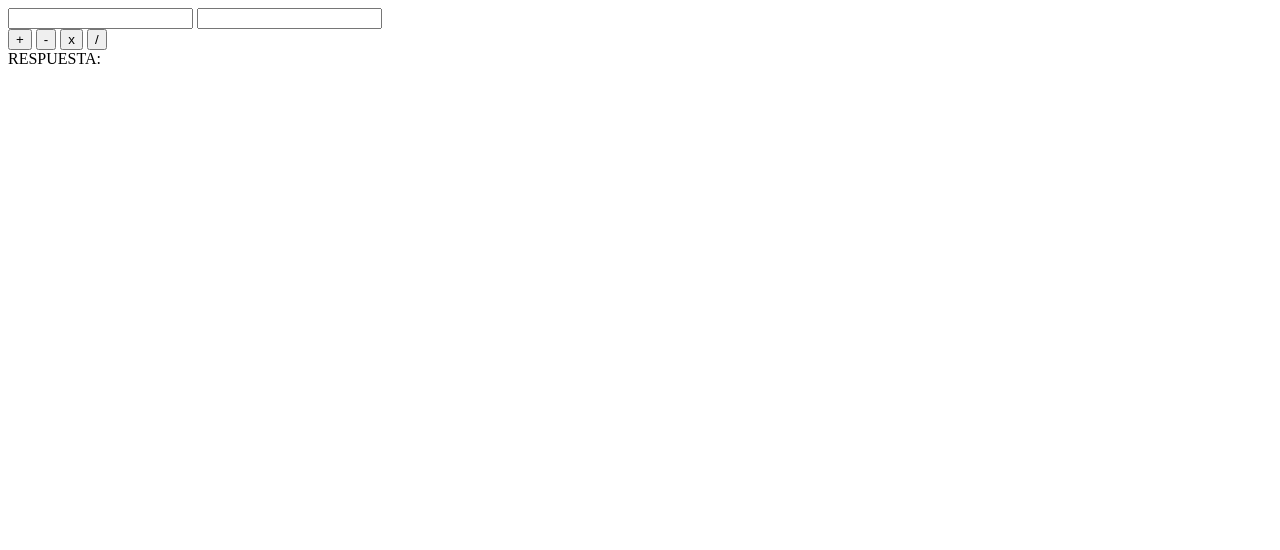
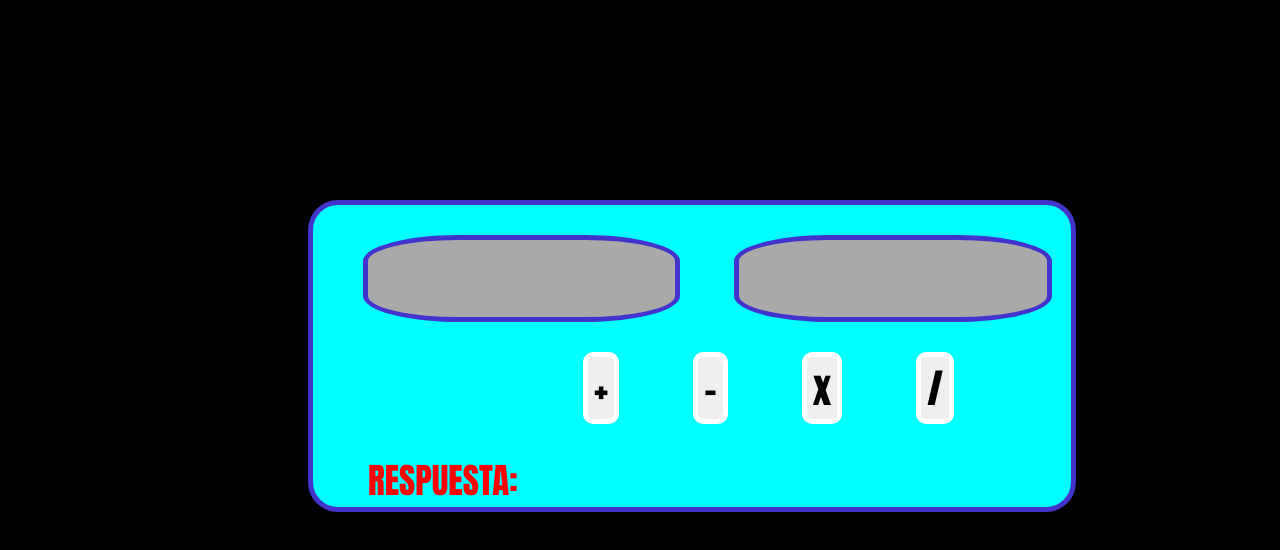
Before and after one commit to esrojas27/terceraTarea_Bictia, a plain HTML site: page index.html in a window 1280 px wide. Drawn offline with Linux system fonts and the light colour scheme.

Commit message:
Actualizacion del css

```diff
--- a/assets/css/main.css
+++ b/assets/css/main.css
@@ -0,0 +1,62 @@
+html{
+    background-color: rgb(0, 0, 0);
+
+}
+
+.calculadora{
+    background-color: cyan;
+    width: 60%;
+    border-color: tomato;
+    border-radius: 30px;
+    margin-left: 300px;
+    margin-top: 200px;
+    border: 5px solid rgb(66, 51, 204);
+}
+
+
+/* El estilo de las entradas de texto  */
+.input{
+    width: 40%;
+    border-radius: 30%;
+    text-align: center;
+    background-color: darkgrey ;
+    color: wheat;
+    font-family: Impact, Haettenschweiler, 'Arial Narrow Bold', sans-serif;
+    font-size: 50px;
+    margin-top: 30px;
+    margin-left: 50px;
+    border: 5px solid rgb(66, 51, 204);
+}
+
+/* El estilo del div de los botones para poder acomodarlo adecuadamente en pantalla*/
+.botones_div{
+    margin-left: 200px;
+    margin-top: 30px;
+
+}
+
+/*El estilo de los botones como tal */
+.botones{
+    margin-left:70px;
+    font-family: Impact, Haettenschweiler, 'Arial Narrow Bold', sans-serif;
+    font-size: 40px;
+    font-weight: 600;
+    border-radius: 10px;
+    border: 5px solid rgb(255, 255, 255);
+}
+
+/* Estilo de los botones solo que esta vez cuando se pasa el cursor por encima*/
+.botones:hover{
+    color: white;
+    background-color: red;
+}
+
+/*Estilo del campo de respuesta*/
+.res{
+    font-family: Impact, Haettenschweiler, 'Arial Narrow Bold', sans-serif;
+    font-size: 35px;
+    margin-left: 55px;
+    margin-top: 30px;
+    color: red;
+
+}
--- a/assets/js/scripts.js
+++ b/assets/js/scripts.js
@@ -133,27 +133,28 @@ function diaSemana(dia){
 }
 */
 
+//creamso las tres variable las cuales vamos a utilizar en todo el codigo
 let inputNum1 = null;
-let inputNum2 = null;
-let respuesta = document.getElementById('respuesta');
+let inputNum2 = null;//estas dos variables son en las que guardaremos el valor de los espacios escritos por el usuario
+let respuesta = document.getElementById('respuesta');//en esta variable estamos obteniendo en el lugar donde vamos a colocar la respuesta de la opercacion
 
-function suma(){
+function suma(){ //creamos una funcion de suma
 
-    let suma = null;
+    let suma = null; //creamos una variable en donde vamos a guardar el resultado de la operacion
 
     inputNum1 = document.getElementById('num1').value
-    inputNum2 = document.getElementById('num2').value
+    inputNum2 = document.getElementById('num2').value //en estas dos variable obtenemos el valor de los dos campos "input" que es donde el usuario coloco los numeros a operar
     n1 = parseInt(inputNum1,10)
-    n2 = parseInt(inputNum2,10)
-    suma=(n1+n2)
+    n2 = parseInt(inputNum2,10) //aqui parseamos los valores obtenidos para pasarlos a numeros en base 10
+    suma=(n1+n2) //aqui hacemos la operacion correspondiente
 
-    respuesta.innerText = suma;
+    respuesta.innerText = suma;//finalemente escribimos el resultado de la opeacion en el div del cual tenemos la ubicacion por si id
 
 }
 
 function resta(){
 
-    let resta = null;
+    let resta = null; //creamos una variable en donde vamos a guardar el resultado de la operacion
 
     inputNum1 = document.getElementById('num1').value
     inputNum2 = document.getElementById('num2').value
@@ -166,7 +167,7 @@ function resta(){
 }
 function multi(){
 
-    let  multi= null;
+    let  multi= null; //creamos una variable en donde vamos a guardar el resultado de la operacion
 
     inputNum1 = document.getElementById('num1').value
     inputNum2 = document.getElementById('num2').value
@@ -175,14 +176,13 @@ function multi(){
     multi=(n1*n2)
 
     respuesta.innerText = multi;
-    console.log(multi)
-    alert(multi)
+
 
 }
 
 function divi(){
 
-    let divi = null;
+    let divi = null; //creamos una variable en donde vamos a guardar el resultado de la operacion
 
     inputNum1 = document.getElementById('num1').value
     inputNum2 = document.getElementById('num2').value
--- a/index.html
+++ b/index.html
@@ -5,19 +5,21 @@
         <link rel="stylesheet" href="assets/css/main.css" />
     </head>
     <body>
-        <div>
-            <input type="number" id="num1">
-            <input type="number" id="num2">
-        </div>
-        <div>
-            <button onclick="suma()">+</button>
-            <button onclick="resta()">-</button>
-            <button onclick="multi()">x</button>
-            <button onclick="divi()">/</button>
-        </div>
-        <div>
-            <span>RESPUESTA:</span>
-            <span id="respuesta"></span>
+        <div class="calculadora">
+            <div >
+                <input  id="num1" class="input">
+                <input  id="num2" class="input">
+            </div>
+            <div class="botones_div">
+                <button class="botones" onclick="suma()">+</button>
+                <button class="botones" onclick="resta()">-</button>
+                <button class="botones" onclick="multi()">x</button>
+                <button class="botones" onclick="divi()">/</button>
+            </div>
+            <div class="res">
+                <span >RESPUESTA:</span>
+                <span id="respuesta"></span>
+            </div>
         </div>
 
         <script src="assets/js/scripts.js"></script>
```
